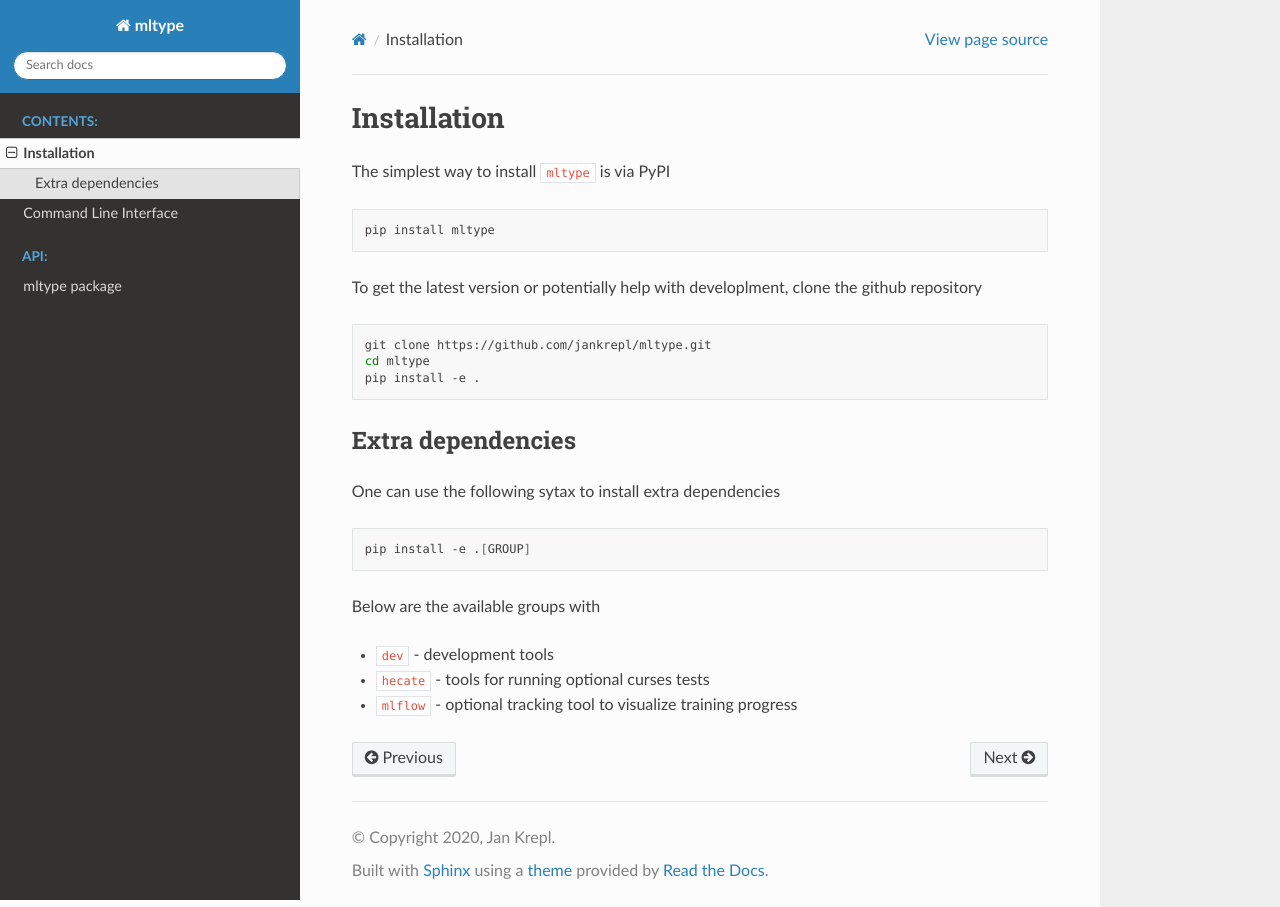
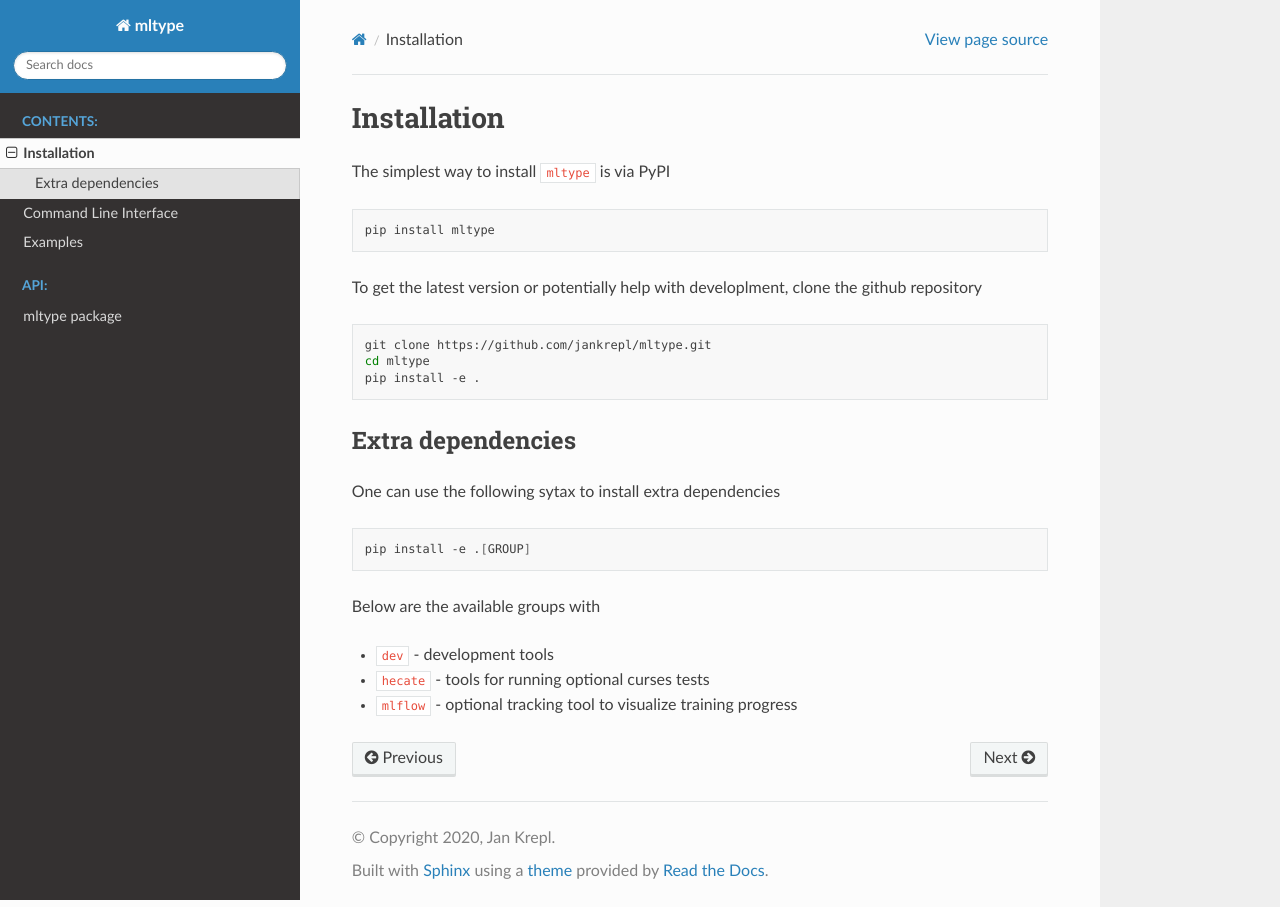
Before and after one commit to jankrepl/mltype, a Sphinx documentation site: the page built from docs/source/installation.rst, in a window 1280 px wide. Built offline with Sphinx 7.4.7 and the Read the Docs theme 2.0.0, drawn with Linux system fonts in a browser that asks for light colours; pages that are not in the unit, such as notebooks, are missing from menus.

Commit message:
Add examples section

```diff
--- a/docs/index.rst
+++ b/docs/index.rst
@@ -17,7 +17,7 @@
 
    source/installation
    source/cli
-   source/python_interface
+   source/examples
 
 .. toctree::
    :maxdepth: 2
--- /dev/null
+++ b/docs/source/examples.rst
@@ -0,0 +1,6 @@
+Examples
+========
+
+
+Competing against yourself
+--------------------------
```
